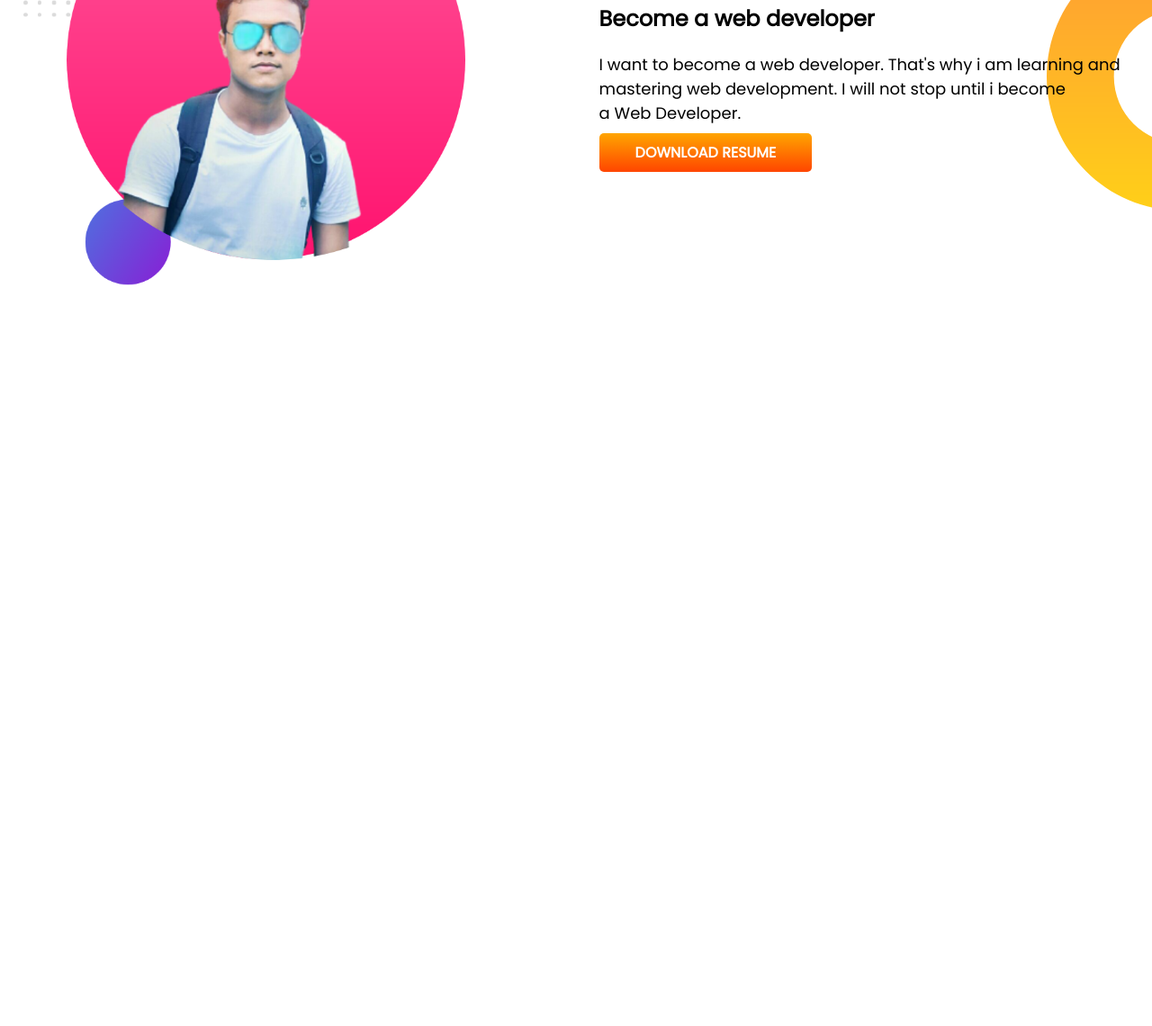
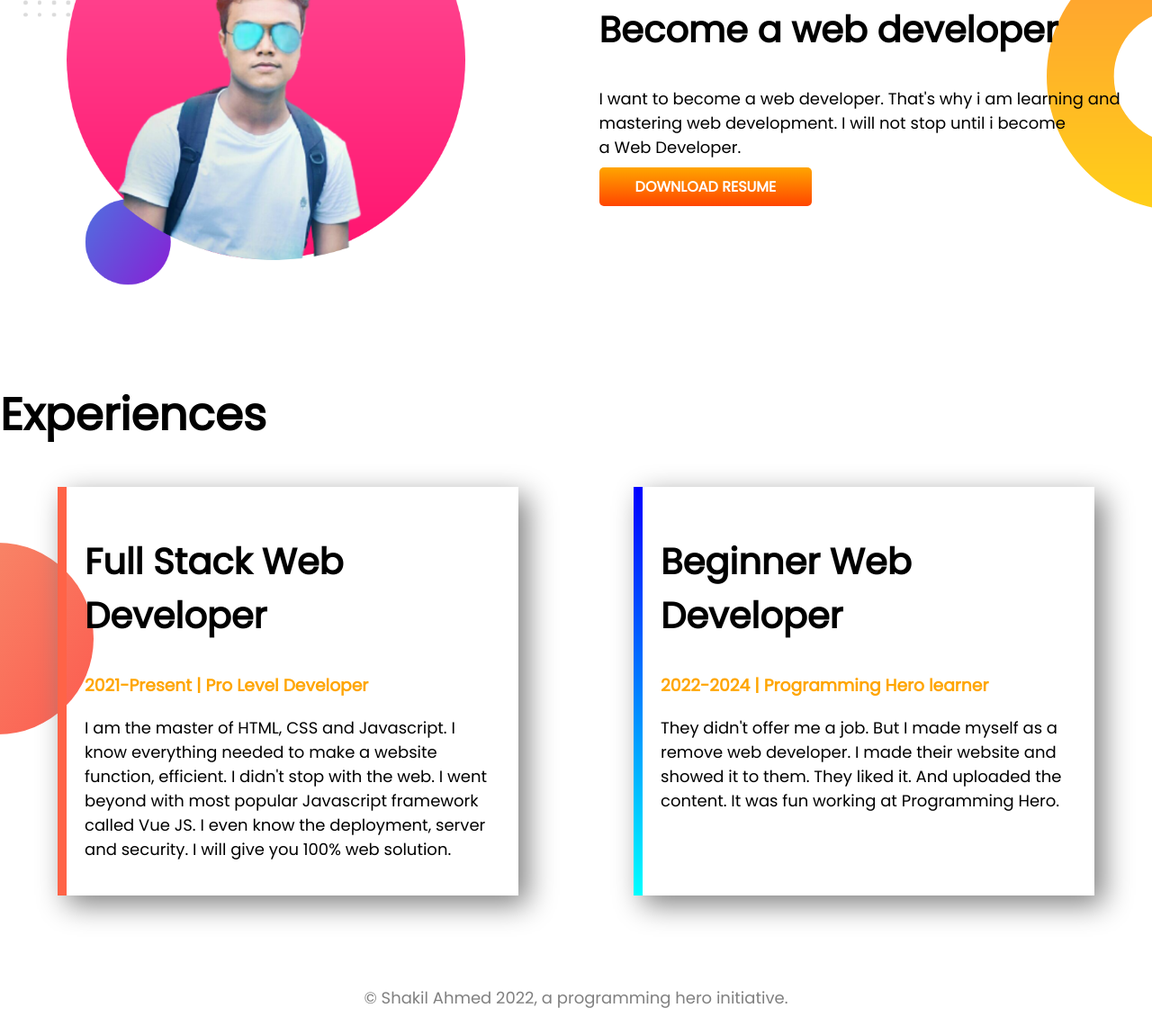
Before and after one commit to shakil227799/developer.portfolio, a plain HTML site: page index.html in a window 1280 px wide. Shown: the part 750-1890 px from the top of the page at 90% size. Before the commit the page ends 1174 px from the top, so only its background shows below. Drawn offline with Linux system fonts and the light colour scheme.

Commit message:
footer and experience

```diff
--- a/index.html
+++ b/index.html
@@ -13,7 +13,7 @@
 </head>
 
 <body>
-    <section class="top-banner">
+    <section class="top-banner flexible-container">
         <div class="half-width">
             <h1>Welcome To</h1>
             <h1><span class="orange-color">Shakil Ahmed</span> World!</h1>
@@ -25,7 +25,7 @@
             <img src="images/shakil-picture-porfolio.png" alt="">
         </div>
     </section>
-    <section class="dream-big">
+    <section class="dream-big flexible-container">
         <div class="half-width">
             <img src="images/shakil-picture-portfolio2.png" alt="">
         </div>
@@ -36,6 +36,25 @@
             <a class="link-button" target="_blank" href="https://www.linkedin.com/in/shakilahmed227799/">DOWNLOAD RESUME</a>
         </div>
     </section>
+    <section class="experience-area">
+        <h1>Experiences</h1>
+        <div class="flexible-container">
+            <div id="web-dev-experience" class="experience-item">
+                <h2>Full Stack Web Developer</h2>
+                <h3 class="orange-color">2021-Present | Pro Level Developer</h3>
+                <p>I am the master of HTML, CSS and Javascript. I know everything needed to make a website function, efficient. I didn't stop with the web. I went beyond with most popular Javascript framework called Vue JS. I even know the deployment, server and security. I will give you 100% web solution.</p>
+            </div>
+            <div id="web-dev-beginner" class="experience-item">
+                <h2>Beginner Web Developer</h2>
+                <h3 class="orange-color">2022-2024 | Programming Hero learner</h3>
+                <p>They didn't offer me a job. But I made myself as a remove web developer. I made their website and showed it to them. They liked it. And uploaded the content. It was fun working at Programming Hero.</p>
+            </div>
+        </div>
+
+    </section>
+    <footer>
+        <p>&copy; Shakil Ahmed 2022, a programming hero initiative.</p>
+    </footer>
 
 
 </body>
--- a/style.css
+++ b/style.css
@@ -12,7 +12,7 @@ p{
 .orange-color{
     color: orange;
 }
-section{
+.flexible-container{
     display: flex;
     margin-bottom: 100px;
 }
@@ -43,3 +43,35 @@ section{
     background-repeat: no-repeat;
     background-position: right;
 }
+.experience-area{
+    background-image: url(images/exp-bg.png);
+    background-repeat: no-repeat;
+    background-position: left;
+}
+.experience-item{
+    box-shadow: 10px 10px 30px gray;
+    width: 40%;
+    margin-left: 5%;
+    margin-right: 5%;
+    padding: 20px;
+
+}
+#web-dev-experience{
+    border-left:10px solid tomato;
+}
+#web-dev-beginner{
+    border-left: 10px solid;
+    border-image: linear-gradient(blue, cyan);
+    border-image-slice: 1;
+}
+#web-dev-beginner:hover{
+    border-image: linear-gradient(cyan, blue);
+    border-image-slice: 1;
+}
+h2{
+    font-size: 40px;
+}
+footer p{
+    text-align: center;
+    color: gray;
+}
```
